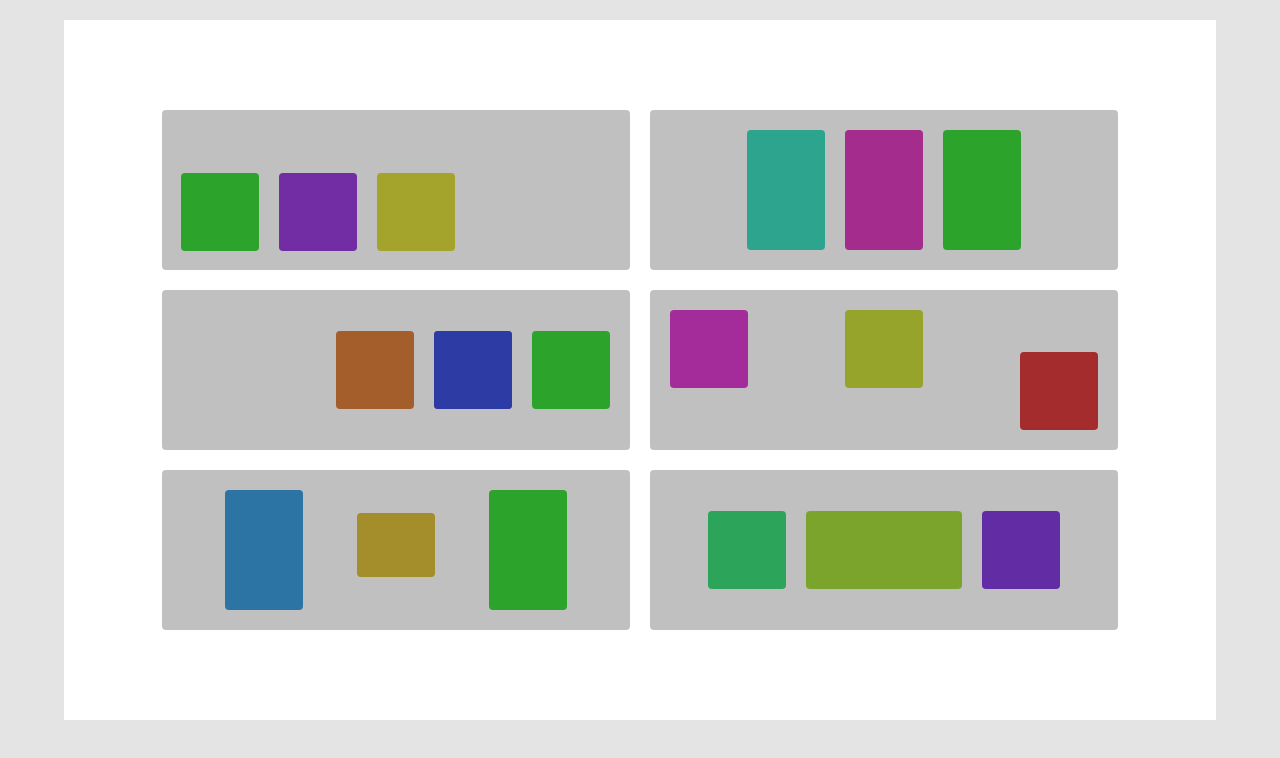
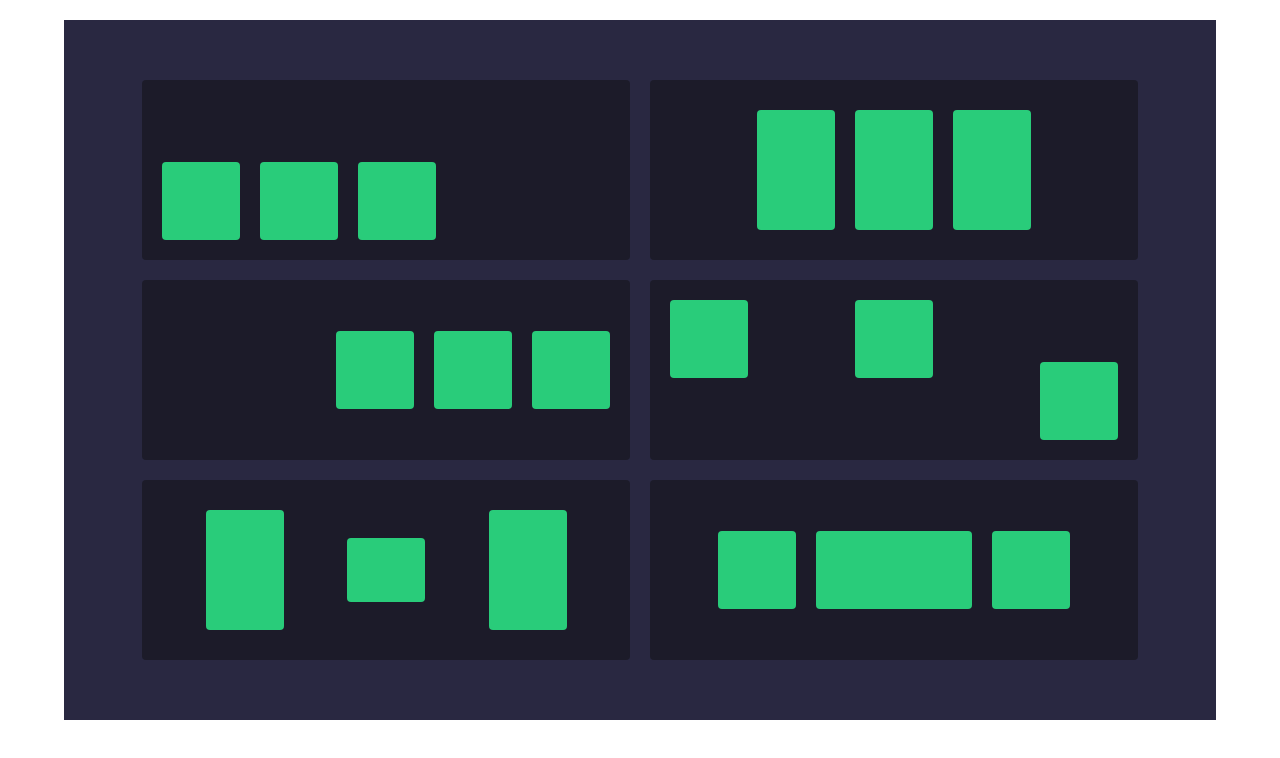
Before and after one commit to Simonjm1/project_5, a plain HTML site: page index.html in a window 1280 px wide. Drawn offline with Linux system fonts and the light colour scheme.

Commit message:
second commit

```diff
--- a/index.html
+++ b/index.html
@@ -4,37 +4,42 @@
     <meta charset="UTF-8">
     <meta http-equiv="X-UA-Compatible" content="IE=edge">
     <meta name="viewport" content="width=device-width, initial-scale=1.0">
-    <title>Test</title>
+    <title>Lesson 05: Flexbox & Divs</title>
     <link rel="stylesheet" href="styles/index.css">
 </head>
 <main>
 <body>
     <div class="container">
-        <div class="block_1"></div>
+        <div class="block_1">
             <div class="square_1"></div>
                 <div class="square_2"></div>
                     <div class="square_3"></div>
-        <div class="block_2"></div>
+        </div>
+        <div class="block_2">
             <div class="square_4"></div>
                 <div class="square_5"></div>
                     <div class="square_6"></div>
-        <div class="block_3"></div>
+        </div>
+        <div class="block_3">
             <div class="square_7"></div>
                 <div class="square_8"></div>
                     <div class="square_9"></div>
-        <div class="block_4"></div>
+        </div>
+        <div class="block_4">
             <div class="square_10"></div>
                 <div class="square_11"></div>
                     <div class="square_12"></div>
-        <div class="block_5"></div>
+        </div>
+        <div class="block_5">
             <div class="square_13"></div>
                 <div class="square_14"></div>
                     <div class="square_15"></div>
-        <div class="block_6"></div>
+        </div>
+        <div class="block_6">
             <div class="square_16"></div>
                 <div class="square_17"></div>
                     <div class="square_18"></div>
-            <div class="square_19"></div>
+        </div>
 </div>
 </body>
 </main>
--- a/styles/index.css
+++ b/styles/index.css
@@ -1,6 +1,6 @@
 body {
-    background-color:rgb(228, 228, 228);
-    margin: 0;
+    background-color: white;
+    margin: 0px;
 }
 
 main {
@@ -20,241 +20,216 @@ main {
     width: 1152px;
     height: 700px;
     margin: 20px;
-    background: #ffffff;
+    background: rgb(41,40,65,255)
 }
 
 .block_1 {
-    position: relative;
+    display: flex;
+    justify-content: flex-start;
+    align-items: flex-end;
+    padding: 10px;
     width: 468px;
     height: 160px;
     border-radius: 4px;
-    background-color: rgb(192, 192, 192);
+    background-color: rgb(28,27,41,255)
 }
+            .square_1 {
+                margin: 10px;
+                width: 78px;
+                height: 78px;
+                border-radius: 4px;
+                background-color: rgb(41,204,122,255)
+            }
+
+            .square_2 {
+                margin: 10px;
+                width: 78px;
+                height: 78px;
+                border-radius: 4px;
+                background-color: rgb(41,204,122,255)
+                }
+
+            .square_3 {
+                margin: 10px;
+                width: 78px;
+                height: 78px;
+                border-radius: 4px;
+                background-color: rgb(41,204,122,255)
+            }
+
 .block_2 {
-    position: relative;
+    display: flex;
+    justify-content: center;
+    align-items: center;
+    padding: 10px;
     width: 468px;
     height: 160px;
     border-radius: 4px;
-    background-color: rgb(192, 192, 192);
+    background-color: rgb(28,27,41,255)
 }
+
+        .square_4 {
+            margin: 10px;
+            width: 78px;
+            height: 120px;
+            border-radius: 4px;
+            background-color: rgb(41,204,122,255)
+        }
+
+        .square_5 {
+            margin: 10px;
+            width: 78px;
+            height: 120px;
+            border-radius: 4px;
+            background-color: rgb(41,204,122,255)
+        }
+
+        .square_6 {
+            margin: 10px;
+            width: 78px;
+            height: 120px;
+            border-radius: 4px;
+            background-color: rgb(41,204,122,255)
+        }
+
 .block_3 {
-    position: relative;
+    display: flex;
+    justify-content: flex-end;
+    align-items: center;
+    padding: 10px;
     width: 468px;
     height: 160px;
     border-radius: 4px;
-    background-color: rgb(192, 192, 192);
+    background-color: rgb(28,27,41,255)
 }
+
+        .square_7 {
+            margin: 10px;
+            width: 78px;
+            height: 78px;
+            border-radius: 4px;
+            background-color: rgb(41,204,122,255)
+        }
+
+        .square_8 {
+            margin: 10px;
+            width: 78px;
+            height: 78px;
+            border-radius: 4px;
+            background-color: rgb(41,204,122,255)
+        }
+
+        .square_9 {
+            margin: 10px;
+            width: 78px;
+            height: 78px;
+            border-radius: 4px;
+            background-color: rgb(41,204,122,255)
+        }
+
 .block_4 {
-    position: relative;
+    display: flex;
+    justify-content: space-between;
+    padding: 10px;
     width: 468px;
     height: 160px;
     border-radius: 4px;
-    background-color: rgb(192, 192, 192);
+    background-color: rgb(28,27,41,255)
 }
+
+        .square_10 {
+            margin: 10px;
+            width: 78px;
+            height: 78px;
+            border-radius: 4px;
+            background-color: rgb(41,204,122,255)
+        }
+
+        .square_11 {
+            margin: 10px;
+            width: 78px;
+            height: 78px;
+            border-radius: 4px;
+            background-color: rgb(41,204,122,255)
+        }
+
+        .square_12 {
+            display: flex;
+            align-self: flex-end;
+            margin: 10px;
+            width: 78px;
+            height: 78px;
+            border-radius: 4px;
+            background-color: rgb(41,204,122,255)
+        }
+
 .block_5 {
-    position: relative;
+    display: flex;
+    justify-content: space-evenly;
+    align-items: center;
+    padding: 10px;
     width: 468px;
     height: 160px;
     border-radius: 4px;
-    background-color: rgb(192, 192, 192);
+    background-color: rgb(28,27,41,255)
 }
+
+        .square_13 {
+            margin: 10px;
+            width: 78px;
+            height: 120px;
+            border-radius: 4px;
+            background-color: rgb(41,204,122,255)
+        }
+
+        .square_14 {
+            margin: 10px;
+            width: 78px;
+            height: 64px;
+            border-radius: 4px;
+            background-color: rgb(41,204,122,255)
+        }
+
+        .square_15 {
+            margin: 10px;
+            width: 78px;
+            height: 120px;
+            border-radius: 4px;
+            background-color: rgb(41,204,122,255)
+        }
+
+
 .block_6 {
-    position: relative;
+    display: flex;
+    justify-content: center;
+    align-items: center;
+    padding: 10px;
     width: 468px;
     height: 160px;
     border-radius: 4px;
-    background-color: rgb(192, 192, 192);
+    background-color: rgb(28,27,41,255)
 }
 
-.square_1 {
-    position: absolute;
-    left: 117px;
-    top: 153px;
-    z-index: 1;
+        .square_16 {
+            margin: 10px;
             width: 78px;
             height: 78px;
             border-radius: 4px;
-    background-color: rgb(44, 164, 44);
+            background-color: rgb(41,204,122,255)
         }
 
-.square_2 {
-    position: absolute;
+        .square_17 {
+            margin: 10px;
+            width: 156px;
+            height: 78px;
+            border-radius: 4px;
+            background-color: rgb(41,204,122,255)
+        }
+
+        .square_18{
+            margin: 10px;
             width: 78px;
             height: 78px;
-    left: 215px;
-    z-index: 1;
-    top: 153px;
             border-radius: 4px;
-    background-color: rgb(114, 44, 164);
+            background-color: rgb(41,204,122,255)
         }
-
-.square_3 {
-    position: absolute;
-    width: 78px;
-    height: 78px;
-    left: 313px;
-    top: 153px;
-    border-radius: 4px;
-    z-index: 1;
-    background-color: rgb(164, 164, 44);
-}
-.square_4 {
-    position: absolute;
-    width: 78px;
-    height: 120px;
-    left: 683px;
-    top: 110px;
-    border-radius: 4px;
-    z-index: 1;
-    background-color: rgb(44, 164, 142);
-}
-.square_5 {
-    position: absolute;
-    width: 78px;
-    height: 120px;
-    left: 781px;
-    top: 110px;
-    border-radius: 4px;
-    z-index: 1;
-    background-color: rgb(164, 44, 140);
-}
-.square_6 {
-    position: absolute;
-    width: 78px;
-    height: 120px;
-    left: 879px;
-    top: 110px;
-    border-radius: 4px;
-    z-index: 1;
-    background-color: rgb(44, 164, 44);
-}
-.square_7 {
-    position: absolute;
-    width: 78px;
-    height: 78px;
-    left: 644px;
-    top: 491px;
-    border-radius: 4px;
-    z-index: 1;
-    background-color: rgb(44, 164, 90);
-}
-.square_8 {
-    position: absolute;
-    width: 78px;
-    height: 78px;
-    left: 272px;
-    top: 311px;
-    border-radius: 4px;
-    z-index: 1;
-    background-color: rgb(164, 94, 44);
-}
-.square_9 {
-    position: absolute;
-    width: 78px;
-    height: 78px;
-    left: 370px;
-    top: 311px;
-    border-radius: 4px;
-    z-index: 1;
-    background-color: rgb(164, 44, 44);
-}
-.square_10 {
-    position: absolute;
-    width: 78px;
-    height: 78px;
-    left: 468px;
-    top: 311px;
-    border-radius: 4px;
-    z-index: 1;
-    background-color: rgb(44, 164, 44);
-}
-.square_11 {
-    position: absolute;
-    width: 78px;
-    height: 78px;
-    left: 370px;
-    top: 311px;
-    border-radius: 4px;
-    z-index: 1;
-    background-color: rgb(44, 60, 164);
-}
-.square_12 {
-    position: absolute;
-    width: 78px;
-    height: 78px;
-    left: 606px;
-    top: 290px;
-    border-radius: 4px;
-    z-index: 1;
-    background-color: rgb(164, 44, 154);
-}
-.square_13 {
-    position: absolute;
-    width: 78px;
-    height: 78px;
-    left: 781px;
-    top: 290px;
-    border-radius: 4px;
-    z-index: 1;
-    background-color: rgb(150, 164, 44);
-}
-.square_14 {
-    position: absolute;
-    width: 78px;
-    height: 78px;
-    left: 956px;
-    top: 332px;
-    border-radius: 4px;
-    z-index: 1;
-    background-color: rgb(164, 44, 44);
-}
-.square_15 {
-    position: absolute;
-    width: 78px;
-    height: 120px;
-    left: 161px;
-    top: 470px;
-    border-radius: 4px;
-    z-index: 1;
-    background-color: rgb(44, 116, 164);
-}
-.square_16 {
-    position: absolute;
-    width: 78px;
-    height: 64px;
-    left: 293px;
-    top: 493px;
-    border-radius: 4px;
-    z-index: 1;
-    background-color: rgb(164, 142, 44);
-}
-.square_17 {
-    position: absolute;
-    width: 78px;
-    height: 120px;
-    left: 425px;
-    top: 470px;
-    border-radius: 4px;
-    z-index: 1;
-    background-color: rgb(44, 164, 44);
-}
-.square_18 {
-    position: absolute;
-    width: 156px;
-    height: 78px;
-    left: 742px;
-    top: 491px;
-    border-radius: 4px;
-    z-index: 1;
-    background-color: rgb(122, 164, 44);
-}
-.square_19 {
-    position: absolute;
-    width: 78px;
-    height: 78px;
-    left: 918px;
-    top: 491px;
-    border-radius: 4px;
-    z-index: 1;
-    background-color: rgb(98, 44, 164);
-}
```
Lines whose indentation alone changed are shown as unchanged.
